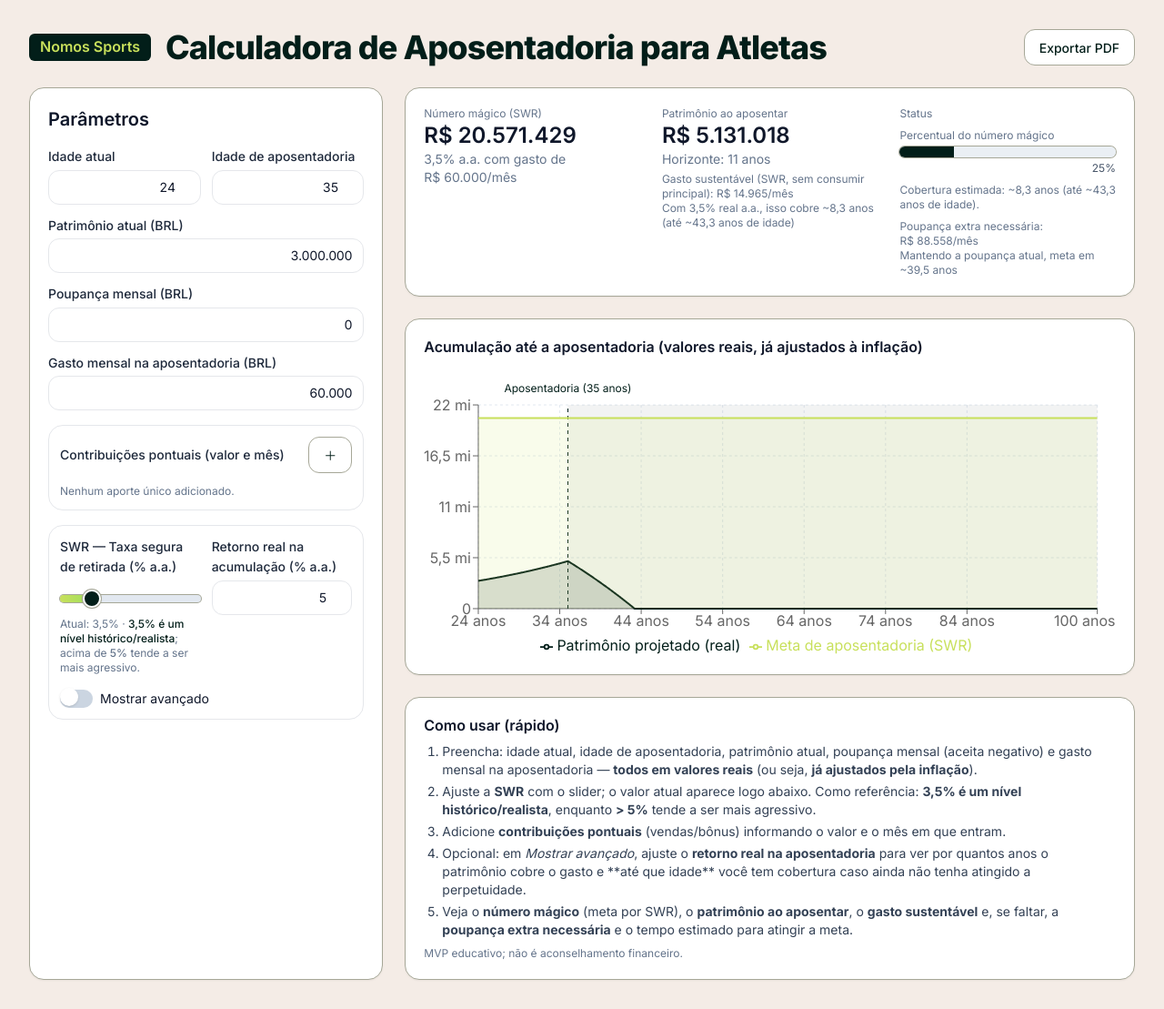
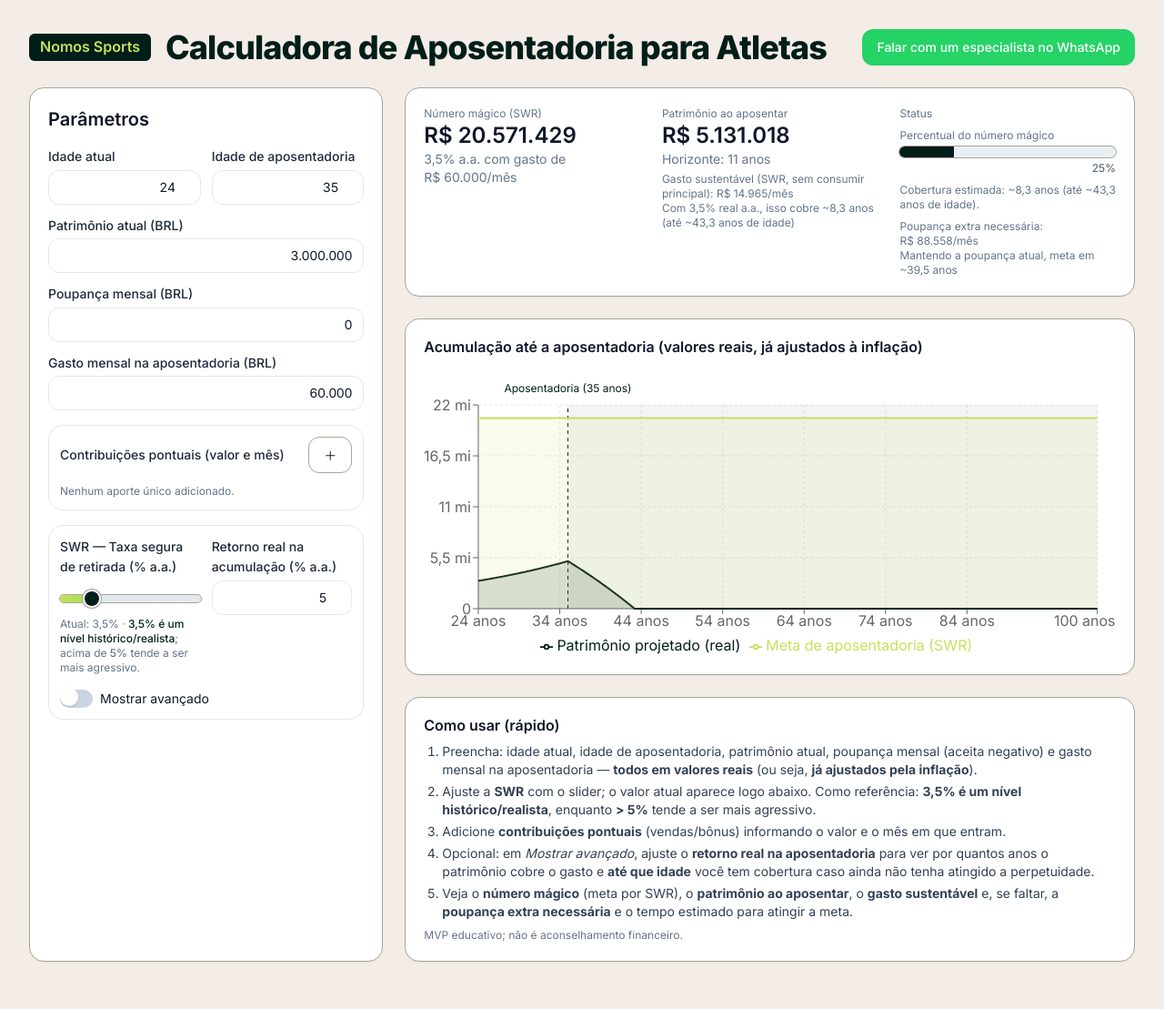
Before and after one commit to erikpajunknomos/calculadora-aposentadoria, a React (Vite) app: page / in a window 1280 px wide. Shown: the whole page at 91% size. Built offline with nearby package versions, Linux system fonts and the light colour scheme; the HTML template or start-up script is replaced by a standard one.

Commit message:
Update App.tsx

```diff
--- a/src/App.tsx
+++ b/src/App.tsx
@@ -584,9 +584,16 @@ export default function App() {
               Calculadora de Aposentadoria para Atletas
             </h1>
           </div>
-          <Button variant="outline" onClick={() => window.print()}>
-            Exportar PDF
-          </Button>
+
+          {/* Botão WhatsApp */}
+          <a
+            href="https://api.whatsapp.com/send?phone=5521986243416&text=Ol%C3%A1%21+Estava+mexendo+na+calculadora+de+aposentadoria+da+Nomos+Sports.+Podemos+bater+um+papo%3F"
+            target="_blank"
+            rel="noopener noreferrer"
+            className="inline-flex items-center gap-2 h-10 rounded-xl px-4 text-sm font-medium bg-[#25D366] text-white hover:brightness-95"
+          >
+            Falar com um especialista no WhatsApp
+          </a>
         </div>
 
         <div className="grid lg:grid-cols-3 gap-6">
@@ -842,7 +849,7 @@ export default function App() {
                           position: "top",
                           fill: "var(--brand-dark)",
                           fontSize: 12,
-                          offset: 14, // empurra pra baixo pra não cortar
+                          offset: 14, // evita corte
                         }}
                       />
                     )}
@@ -889,8 +896,8 @@ export default function App() {
                 </li>
                 <li>
                   Opcional: em <em>Mostrar avançado</em>, ajuste o <strong>retorno real na aposentadoria</strong> para
-                  ver por quantos anos o patrimônio cobre o gasto e **até que idade** você tem cobertura caso ainda não
-                  tenha atingido a perpetuidade.
+                  ver por quantos anos o patrimônio cobre o gasto e{" "}
+                  <strong>até que idade</strong> você tem cobertura caso ainda não tenha atingido a perpetuidade.
                 </li>
                 <li>
                   Veja o <strong>número mágico</strong> (meta por SWR), o <strong>patrimônio ao aposentar</strong>, o{" "}
```
